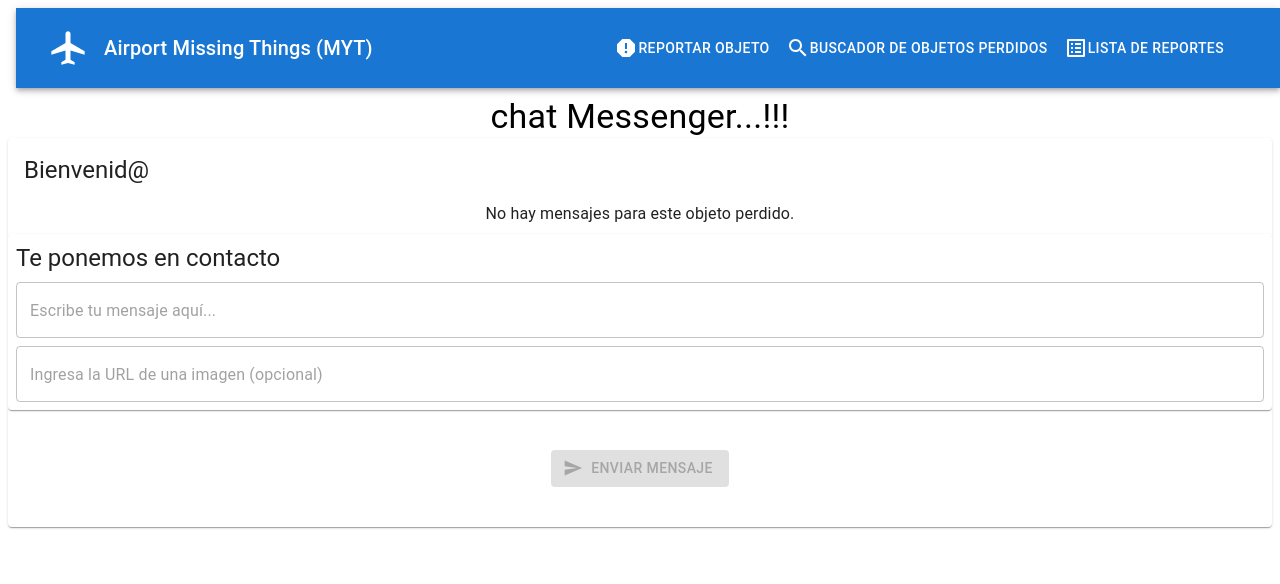
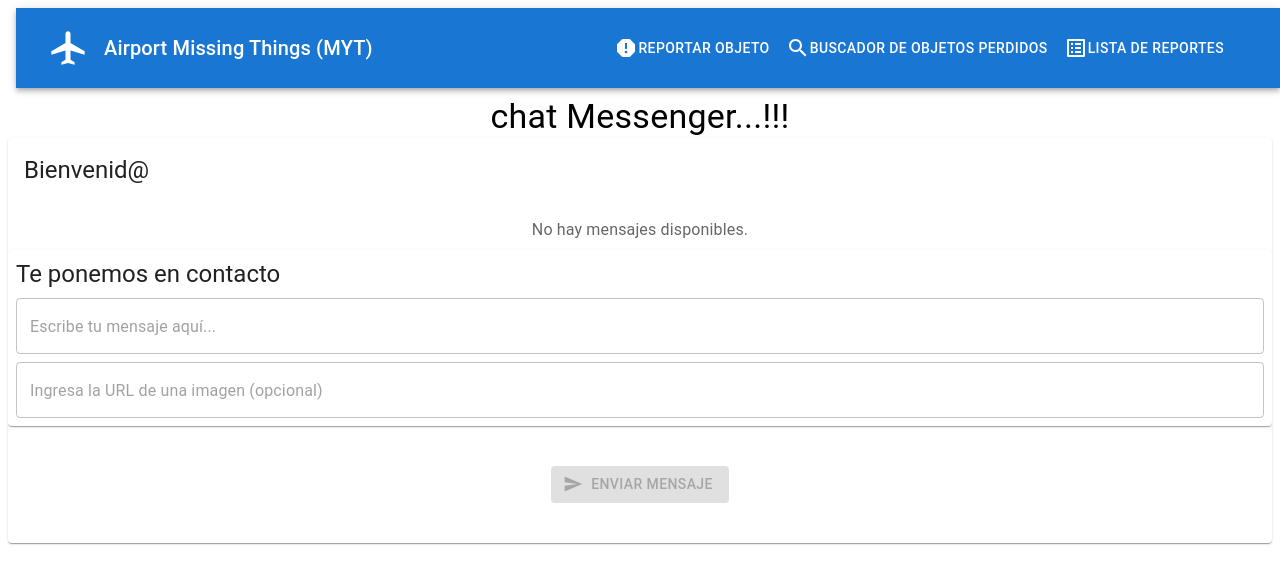
Before and after one commit to leanoviedo/project_final_vitejs, a React (Vite) app: page /FoundObjects/1 in a window 1280 px wide. Shown: the top 584 px of the page. Built offline with nearby package versions, Linux system fonts and the light colour scheme.

Commit message:
Problems with the object ID have already been resolved

```diff
--- a/src/components/DetailsReports.tsx
+++ b/src/components/DetailsReports.tsx
@@ -22,7 +22,7 @@ import { markLostObjectAsClaimed } from "../redux/slices/lostObjectSlice";
 import { DataToReclaim } from "../model/interface";
 const DetailsReports = () => {
     const ubicacion = useLocation();
-    const { lostObject, newdate } = ubicacion.state.data || {};
+    const { lostObject, newdate, } = ubicacion.state.data || {};
     const userLogin = useAppSelector(selectUserLogin);
     const dispatch = useAppDispatch();
     const isCurrentUserOwner =
@@ -40,8 +40,6 @@ const DetailsReports = () => {
     const handleAddressDataReceived = () => {
         const lat = lostObject.airport.lat;
         const lng = lostObject.airport.lng;
-        console.log("Latitude:", lat);
-        console.log("Longitude:", lng);
         setAirportCoordinate({ lat, lng });
     };
     const [isDialogOpen, setDialogOpen] = useState(false);
@@ -89,8 +87,8 @@ const DetailsReports = () => {
                     idLostObject: lostObject.id,
                 };
                 dispatch(markLostObjectAsClaimed(dataToReclaim));
+                navigate(`/FoundObjects/${lostObject.id}`, { state: lostObject.id });
 
-                navigate("/FoundObjects/:id");
                 handleCloseDialog();
             }
         }
--- a/src/components/FoundObjects.tsx
+++ b/src/components/FoundObjects.tsx
@@ -8,27 +8,27 @@ import {
     Avatar,
     TextField,
     Button,
-    IconButton,
     Box,
     Paper,
     Grid,
 } from "@mui/material";
 import SendIcon from "@mui/icons-material/Send";
-import { addLike, addMessage, removeLike } from "../redux/slices/chatSlices";
-import { ThumbUp, ThumbUpOutlined } from "@mui/icons-material";
+import { addMessage } from "../redux/slices/chatSlices";
 import CustomNavbar from "./CustomNavbar";
 import { v4 as uuidv4 } from "uuid";
 import { selectUserLogin } from "../redux/slices/UserLogin";
-import { selectLostObjects } from "../redux/slices/lostObjectSlice";
+
+import { useParams } from "react-router-dom";
+import dayjs from "dayjs";
 
 function FoundObjects() {
     const selectedUser = useSelector(selectUserLogin);
     const messages = useSelector((state: RootState) => state.chat.messages);
-    const lostObject = useSelector(selectLostObjects);
     const dispatch = useDispatch();
 
     const [inputMessage, setInputMessage] = useState("");
     const [imageUrl, setImageUrl] = useState("");
+    const { id } = useParams();
 
     const handleMessageChange = (e: React.ChangeEvent<HTMLInputElement>) => {
         setInputMessage(e.target.value);
@@ -36,56 +36,45 @@ function FoundObjects() {
 
     const handleImageUrlChange = (e: React.ChangeEvent<HTMLInputElement>) => {
         setImageUrl(e.target.value);
-    };
+    }
 
-    const foundLostObjectid = lostObject.find((item) => item.id);
+    const newDayjsObject = dayjs();
+    const dateAsString: string = newDayjsObject.format();
 
     const handleCommentSubmit = () => {
-        if (selectedUser && foundLostObjectid) {
+        if (selectedUser && id) {
+            if (inputMessage.trim() !== "") {
                 const newMessage = {
                     id: uuidv4(),
                     user: selectedUser!,
                     message: inputMessage,
-                timestamp: Date.now(),
+                    timestamp: dateAsString,
                     image: imageUrl && (imageUrl.startsWith("http") ? imageUrl : undefined),
                     likes: 0,
                     likedBy: [],
-                lostObjectId: foundLostObjectid?.id || null
+                    lostObjectId: id,
                 };
+
                 dispatch(addMessage(newMessage));
                 setInputMessage("");
-            setImageUrl("");
-            console.log(foundLostObjectid);
-            console.log(foundLostObjectid?.userReclamed);
+                setImageUrl("")
+            } else {
+
+            }
         } else {
             console.log("No hay mensaje o objeto perdido seleccionado");
         }
     };
 
-    const handleLike = (index: number) => {
-        if (selectedUser) {
-            const message = messages[index];
-
-            if (message.likedBy.includes(selectedUser.login.username)) {
-                dispatch(removeLike({ index, username: selectedUser.login.username }));
-            } else {
-                dispatch(addLike({ index, username: selectedUser.login.username }));
-            }
-        }
-    };
-
-    const isButtonDisabled = !selectedUser;
-    const filteredMessages = foundLostObjectid
-        ? messages.filter(msg => msg.lostObjectId === foundLostObjectid.id)
-        : [];
+    const filteredMessages = messages.filter((msg) => msg.lostObjectId === id);
+    const isButtonDisabled = !selectedUser || inputMessage.trim() === "";
 
     return (
-        <div>
+        <>
             <CustomNavbar />
             <Grid textAlign="center">
                 <Typography variant="h4" component="h2">
-                    {" "}
-                    chat Messenger...!!!{" "}
+                    chat Messenger...!!!
                 </Typography>
             </Grid>
             <Card sx={{ width: "100%", mx: "auto" }}>
@@ -96,8 +85,6 @@ function FoundObjects() {
                 <Box display="flex" flexDirection="column" alignItems="center">
                     {filteredMessages.length > 0 ? (
                         filteredMessages.map((msg, index) => (
-                            (msg.lostObjectId === foundLostObjectid?.id &&
-                                (msg.user.email === foundLostObjectid.userReport?.email || msg.user.email === foundLostObjectid.userReclamed?.email)) && (
                             <Card
                                 key={index}
                                 elevation={3}
@@ -129,25 +116,13 @@ function FoundObjects() {
                                     >
                                         Enviado: {new Date(msg.timestamp).toLocaleTimeString()}
                                     </Typography>
-                                        <Box display="flex" alignItems="center" mt={1}>
-                                            <IconButton color="info" onClick={() => handleLike(index)}>
-                                                {selectedUser &&
-                                                    msg.likedBy.includes(selectedUser.login.username) ? (
-                                                    <ThumbUp color="primary" />
-                                                ) : (
-                                                    <ThumbUpOutlined />
-                                                )}
-                                            </IconButton>
-                                            <Typography variant="caption" color="textSecondary" ml={1}>
-                                                {msg.likes} {msg.likes === 1 ? "like" : "likes"}
-                                            </Typography>
-                                        </Box>
                                 </CardContent>
                             </Card>
-                            )
                         ))
                     ) : (
-                        <Typography variant="body1">No hay mensajes para este objeto perdido.</Typography>
+                        <Typography variant="body1" color="textSecondary" mt={2}>
+                            No hay mensajes disponibles.
+                        </Typography>
                     )}
                 </Box>
 
@@ -183,7 +158,7 @@ function FoundObjects() {
                     </Button>
                 </Box>
             </Card>
-        </div>
+        </>
     );
 }
 
--- a/src/redux/slices/chatSlices.tsx
+++ b/src/redux/slices/chatSlices.tsx
@@ -14,33 +14,13 @@ const chatSlice = createSlice({
     initialState,
     reducers: {
         addMessage: (state, action: PayloadAction<Message>) => {
-            state.messages.push({ ...action.payload, likes: 0, likedBy: [] })
+            state.messages.push({ ...action.payload, })
 
         },
-        addLike: (
-            state,
-            action: PayloadAction<{ index: number; username: string }>
-        ) => {
-            const { index, username } = action.payload;
-            if (!state.messages[index].likedBy.includes(username)) {
-                state.messages[index].likes++;
-                state.messages[index].likedBy.push(username);
-            }
-        },
-        removeLike: (
-            state,
-            action: PayloadAction<{ index: number; username: string }>
-        ) => {
-            const { index, username } = action.payload;
-            const likedIndex = state.messages[index].likedBy.indexOf(username);
-            if (likedIndex !== -1) {
-                state.messages[index].likes--;
-                state.messages[index].likedBy.splice(likedIndex, 1);
-            }
-        },
+
     },
 });
 
-export const { addMessage, addLike, removeLike } = chatSlice.actions;
+export const { addMessage, } = chatSlice.actions;
 
 export default chatSlice.reducer;
```
Also changed, not shown: src/components/LostAndFoundList.tsx (+7 -5 lines), src/model/interface.tsx (+3 -6 lines). Lines whose indentation alone changed are shown as unchanged.
